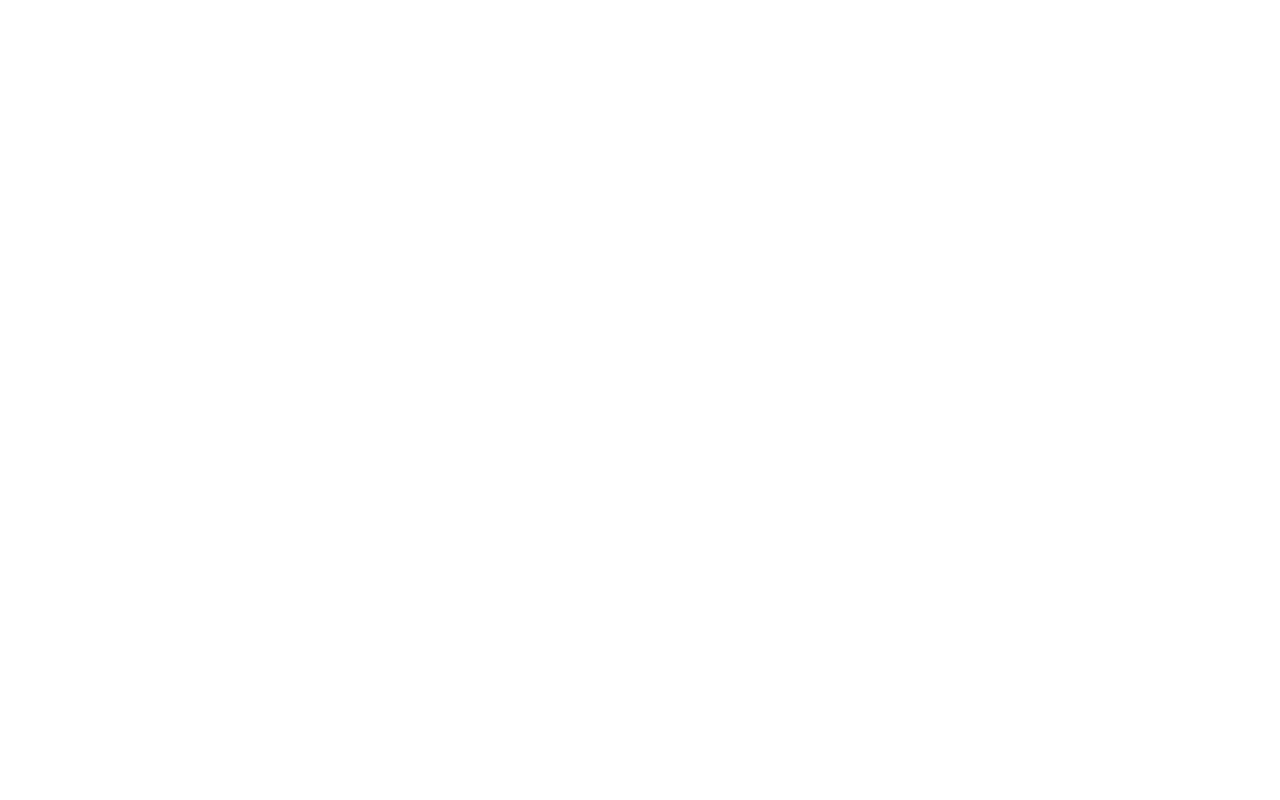
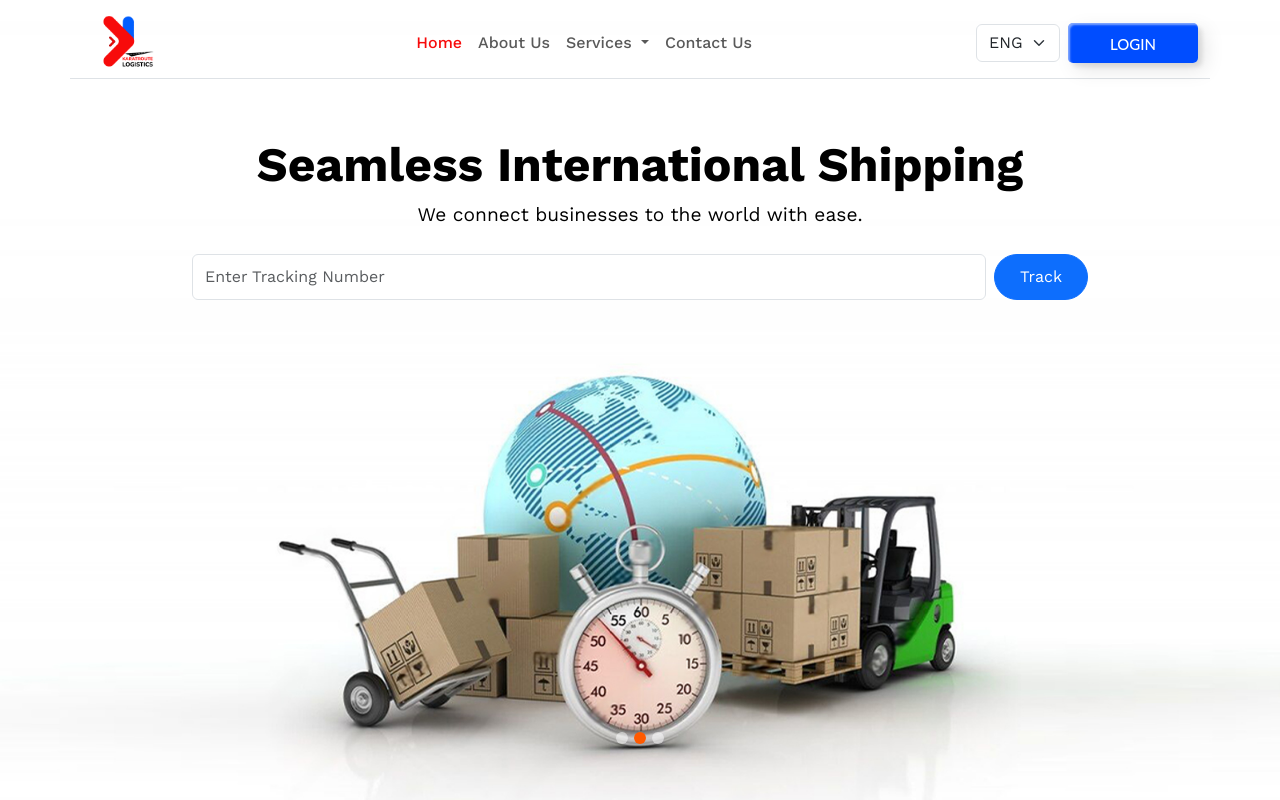
Before and after one commit to mrbryant21/karatroute-logistics-website, a plain HTML site: page index.html in a window 1280 px wide. Drawn offline with nearby package versions, Linux system fonts and the light colour scheme.

Commit message:
website header started

```diff
--- a/index.html
+++ b/index.html
@@ -5,12 +5,130 @@
   <meta charset="UTF-8">
   <meta name="viewport" content="width=device-width, initial-scale=1.0">
   <link rel="icon" href="images/logo.png" type="image/png">
+  <link rel="stylesheet" href="styles/style.css">
+  <link href="https://unpkg.com/aos@2.3.1/dist/aos.css" rel="stylesheet">
   <title>Karatroute Logistics || Home </title>
 </head>
 <body>
+  <header>
+    <nav class="navbar navbar-expand-lg   fixed-top " id="mainNavbar">
+      <div class="container border-bottom mb-4">
+        <a class="navbar-brand" href="#" data-aos="fade-right"><img class="logo" src="images/logo.png" alt="Karatroute Logistics logo"></a>
+        <button class="navbar-toggler" type="button" data-bs-toggle="collapse" data-bs-target="#navbarSupportedContent" aria-controls="navbarSupportedContent" aria-expanded="false" aria-label="Toggle navigation">
+          <span class="navbar-toggler-icon"></span>
+        </button>
+        <div class="collapse navbar-collapse" id="navbarSupportedContent">
+          <ul class="navbar-nav me-auto mb-2 mb-lg-0 ms-auto" data-aos="fade-down">
+            <li class="nav-item">
+              <a class="nav-link active" aria-current="page" href="#">Home</a>
+            </li>
+            <li class="nav-item">
+              <a class="nav-link" href="#">About Us</a>
+            </li>
+            <li class="nav-item dropdown">
+              <a class="nav-link dropdown-toggle" href="#" role="button" data-bs-toggle="dropdown" aria-expanded="false">
+                Services
+              </a>
+              <ul class="dropdown-menu">
+                <li><a class="dropdown-item" href="#">Domestic Delivery </a></li>
+                <li><a class="dropdown-item" href="#">International Shipping</a></li>
+                <li><a class="dropdown-item" href="#">Security Vault</a></li>
+                <li><a class="dropdown-item" href="#">Warehousing & Fulfillment</a></li>
+                <!-- <li><hr class="dropdown-divider"></li> -->
+                <li><a class="dropdown-item" href="#">Freight & Cargo Services</a></li>
+              </ul>
+            </li>
+            <li class="nav-item">
+              <a class="nav-link" href="#">Contact Us</a>
+            </li>
+          </ul>
+          <div class="me-2" data-aos="fade-left">
+            <select id="languageSelect" class="form-select">
+              <option value="en" selected>ENG</option>
+              <option value="de">DE</option>
+              <option value="fr">FRA</option>
+              <option value="es">ESP</option>
+            </select>
+          </div>
+          <button class="custom-btn btn-2" data-aos="fade-left">Login</button>
+        </div>
+      </div>
+    </nav>
+    <section id="hero">
+      <div id="heroCarousel" class="carousel slide carousel-fade" data-bs-ride="carousel" data-bs-interval="4000">
+        <div class="carousel-indicators">
+          <button type="button" data-bs-target="#heroCarousel" data-bs-slide-to="0" class="active" aria-current="true" aria-label="Slide 1"></button>
+          <button type="button" data-bs-target="#heroCarousel" data-bs-slide-to="1" aria-label="Slide 2"></button>
+          <button type="button" data-bs-target="#heroCarousel" data-bs-slide-to="2" aria-label="Slide 3"></button>
+        </div>
+        <div class="carousel-inner">
+          <!-- Slide 1 -->
+          <div class="carousel-item active" style="background-image: url('images/hero-image-2.jpg');">
+            <div class="carousel-caption d-none d-md-block" data-aos="fade-up">
+              <h1>Reliable Logistics, Anywhere</h1>
+              <p>Fast and secure delivery solutions for your business.</p>
+              <form id="trackingForm" class="d-flex mt-4 w-100 justify-content-center">
+                <input
+                  type="text"
+                  class="form-control me-2"
+                  placeholder="Enter Tracking Number"
+                  name="trackingNumber"
+                  required
+                />
+                <button type="submit" class="btn btn-primary">Track</button>
+              </form>
+            </div>
+          </div>
 
+          <!-- Slide 2 -->
+          <div class="carousel-item" style="background-image: url('images/hero-image-3.jpg');">
+            <div class="carousel-caption d-none d-md-block" data-aos="fade-up">
+              <h1>Seamless International Shipping</h1>
+              <p>We connect businesses to the world with ease.</p>
+              <form id="trackingForm" class="d-flex mt-4 w-100 justify-content-center">
+                <input
+                  type="text"
+                  class="form-control me-2"
+                  placeholder="Enter Tracking Number"
+                  name="trackingNumber"
+                  required
+                />
+                <button type="submit" class="btn btn-primary">Track</button>
+              </form>
+            </div>
+          </div>
 
-  <script></script>
+          <!-- Slide 3 -->
+          <div class="carousel-item" style="background-image: url('images/hero-image-4.jpg');">
+            <div class="carousel-caption d-none d-md-block">
+              <h1>Storage & Fulfillment Solutions</h1>
+              <p>Scalable warehousing tailored to your needs.</p>
+              <form id="trackingForm" class="d-flex mt-4 w-100 justify-content-center">
+                <input
+                  type="text"
+                  class="form-control me-2"
+                  placeholder="Enter Tracking Number"
+                  name="trackingNumber"
+                  required
+                />
+                <button type="submit" class="btn btn-primary">Track</button>
+              </form>
+            </div>
+          </div>
+        </div>
+      </div>
+    </section>
+
+  </header>
+
+  <script src="js/script.js"></script>
+  <script src="https://unpkg.com/aos@2.3.1/dist/aos.js"></script>
   <script src="https://cdn.jsdelivr.net/npm/bootstrap@5.3.5/dist/js/bootstrap.bundle.min.js" integrity="sha384-k6d4wzSIapyDyv1kpU366/PK5hCdSbCRGRCMv+eplOQJWyd1fbcAu9OCUj5zNLiq" crossorigin="anonymous"></script>
+  <script>
+    AOS.init({
+      offset: 400,
+      duration: 1000
+    });
+  </script>
 </body>
 </html>
--- /dev/null
+++ b/js/script.js
@@ -0,0 +1,9 @@
+
+window.addEventListener("scroll", function () {
+  const navbar = document.getElementById("mainNavbar");
+  if(this.window,scrollY > 10) {
+    navbar.classList.add("scrolled");
+  } else{
+    navbar.classList.remove("scrolled");
+  }
+});
--- /dev/null
+++ b/styles/style.css
@@ -0,0 +1,137 @@
+@import url('https://fonts.googleapis.com/css2?family=Work+Sans:ital,wght@0,100..900;1,100..900&display=swap');
+*{
+  padding: 0;
+  margin: 0;
+}
+
+body{
+  font-family:  "Work Sans", sans-serif;
+  font-optical-sizing: auto;
+  font-weight: weight;
+  font-style: normal;
+  /* margin-bottom: 2000px; */
+}
+
+:root {
+  --primary-color: #f70b0b;
+  --secondary-color: #005efe;
+  --dark-color: #000000;
+}
+
+.logo{
+  max-height: 60px;
+}
+
+.nav-item{
+  /* text-transform: uppercase; */
+  font-weight: 500;
+}
+
+.nav-item .nav-link.active{
+  color: var(--primary-color);
+}
+
+.custom-btn {
+  width: 130px;
+  height: 40px;
+  color: #fff;
+  border-radius: 5px;
+  padding: 10px 25px;
+  font-family: 'Lato', sans-serif;
+  font-weight: 500;
+  background: transparent;
+  cursor: pointer;
+  transition: all 0.3s ease;
+  position: relative;
+  display: inline-block;
+  box-shadow: inset 2px 2px 2px 0px rgba(255,255,255,.5),
+   7px 7px 20px 0px rgba(0,0,0,.1),
+   4px 4px 5px 0px rgba(0,0,0,.1);
+  outline: none;
+  font-size: 15px;
+  text-transform: uppercase;
+}
+
+.btn-2 {
+  background: #004dff;
+  background: linear-gradient(0deg, #004dff 0%, #004dff 100%);
+  border: none;
+}
+
+.btn-2:before {
+  height: 0%;
+  width: 2px;
+}
+
+.btn-2:hover {
+  box-shadow: 4px 4px 6px 0 rgba(255,255,255,.5),
+              -4px -4px 6px 0 rgba(116, 125, 136, .5),
+    inset -4px -4px 6px 0 rgba(255,255,255,.2),
+    inset 4px 4px 6px 0 rgba(0, 0, 0, .4);
+}
+
+.navbar-nav .dropdown:hover .dropdown-menu{
+  display: block;
+  margin-top: 0;
+  transition: dropdown .5s ease-in-out;
+}
+
+.navbar.scrolled{
+  box-shadow: 0 4px 10px rgba(0, 0, 0, 0.1);
+  transition:  box-shadow 0.3s ease-in-out;
+  background-color: white !important;
+  transition:  background-color 0.2s ease-in-out;
+}
+
+#hero {
+  height: 100vh;
+  position: relative;
+  overflow: hidden;
+}
+
+.carousel-item {
+  height: 100vh;
+  background-size: cover;
+  background-position: center;
+}
+
+.carousel-caption {
+  bottom: 60%;
+}
+.carousel-caption h1, p{
+  color: var(--dark-color);
+}
+
+.carousel-caption h1 {
+  font-size: 3rem;
+  font-weight: bold;
+}
+
+.carousel-caption p {
+  font-size: 1.2rem;
+  margin-bottom: 20px;
+}
+
+.carousel-caption .btn {
+  padding: 10px 25px;
+  font-size: 1rem;
+  border-radius: 50px;
+}
+
+.carousel-indicators [data-bs-target] {
+  width: 12px;
+  height: 12px;
+  border-radius: 50%;
+  background-color: #ffffff;
+  opacity: 0.5;
+  transition: all 0.3s ease;
+}
+
+.carousel-indicators .active {
+  opacity: 1;
+  background-color: #ff5a00; /* Optional: match brand color */
+}
+
+.carousel-indicators {
+  bottom: 30px;
+}
```
Also changed, not shown: images/hero-image-1.jpg (added), images/hero-image-2.jpg (added), images/hero-image-3.jpg (added), images/hero-image-4.jpg (added), js/app.js (added).
